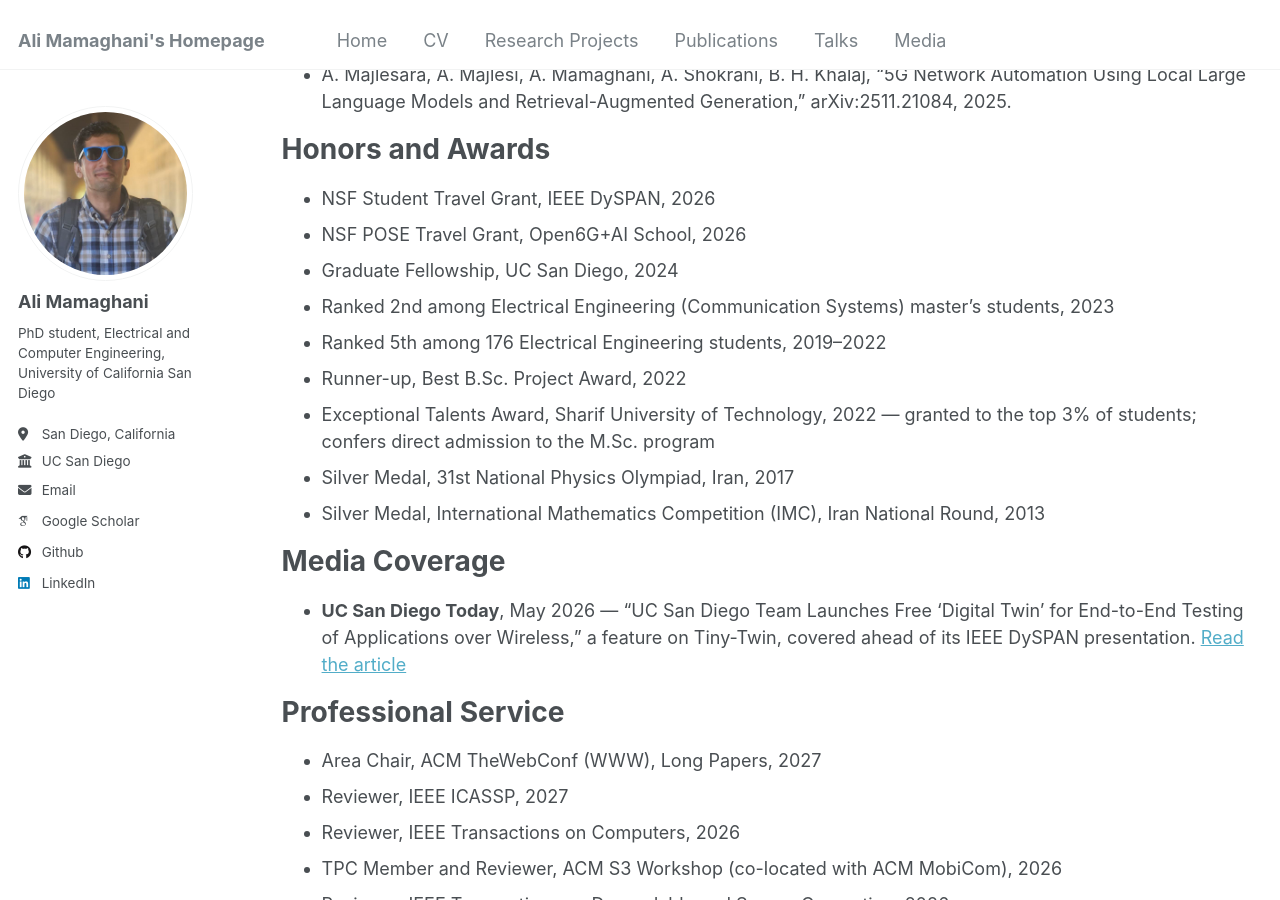
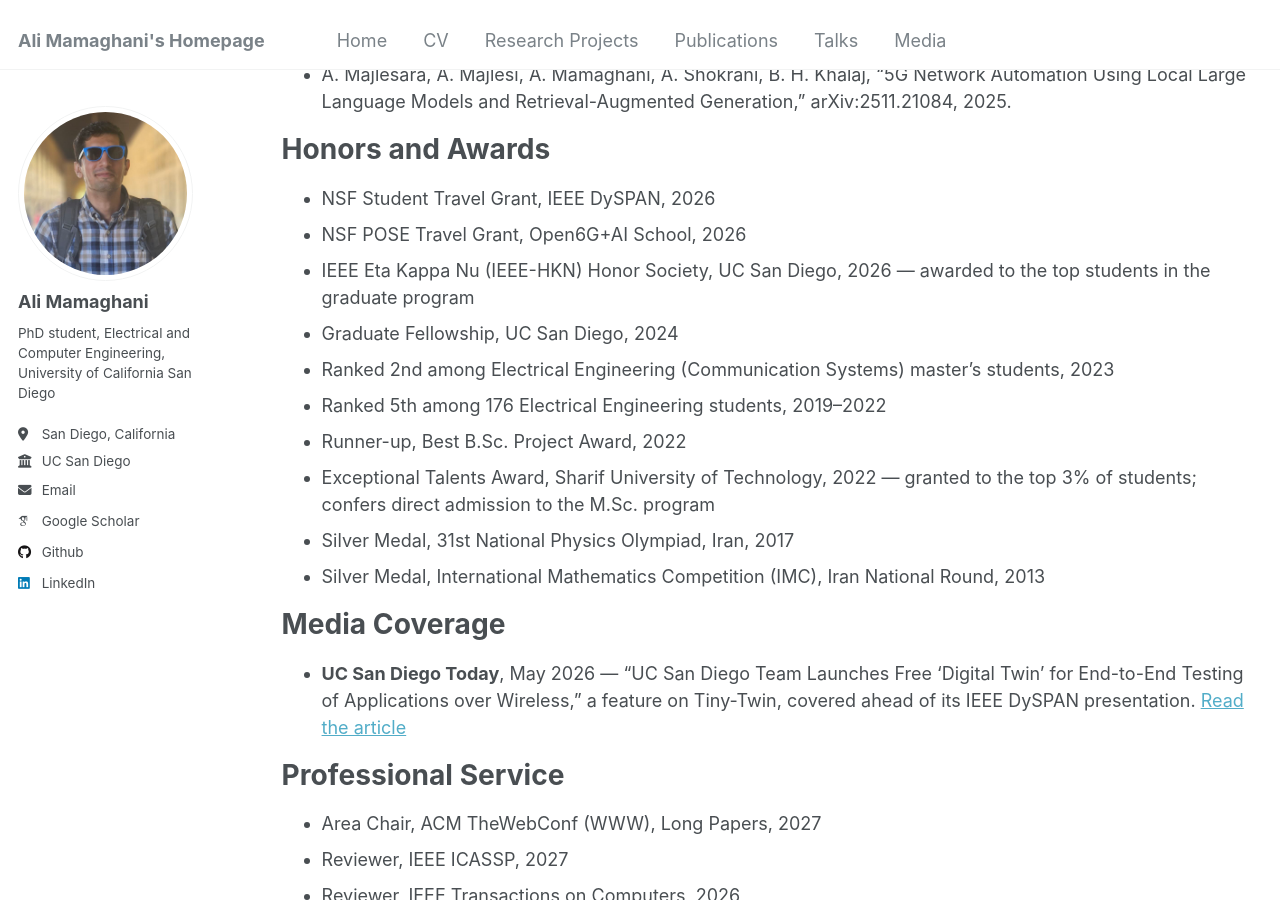
Before and after one commit to AliMamaghani1999/AliMamaghani1999.github.io, a Jekyll site: the page built from _pages/cv.md, in a window 1280 px wide and 900 px high, scrolled down 2321 px. Built offline with Jekyll 4.4.1, drawn with Linux system fonts in a browser that asks for light colours; some web fonts are replaced.

Commit message:
CV: add IEEE-HKN Honor Society to Honors and Awards
Co-Authored-By: Claude Opus 4.8 <noreply@anthropic.com>

```diff
--- a/_pages/cv.md
+++ b/_pages/cv.md
@@ -69,6 +69,7 @@ Honors and Awards
 ======
 * NSF Student Travel Grant, IEEE DySPAN, 2026
 * NSF POSE Travel Grant, Open6G+AI School, 2026
+* IEEE Eta Kappa Nu (IEEE-HKN) Honor Society, UC San Diego, 2026 — awarded to the top students in the graduate program
 * Graduate Fellowship, UC San Diego, 2024
 * Ranked 2nd among Electrical Engineering (Communication Systems) master's students, 2023
 * Ranked 5th among 176 Electrical Engineering students, 2019–2022
```
